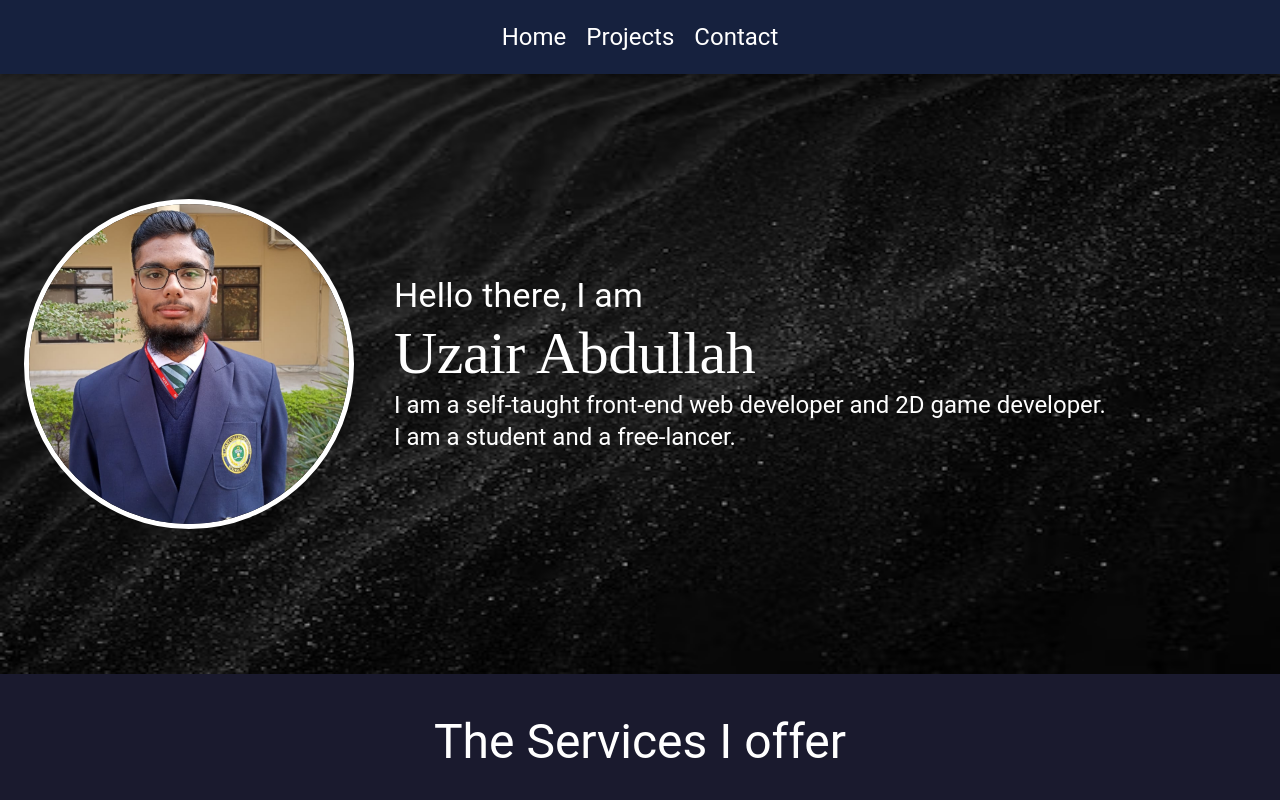
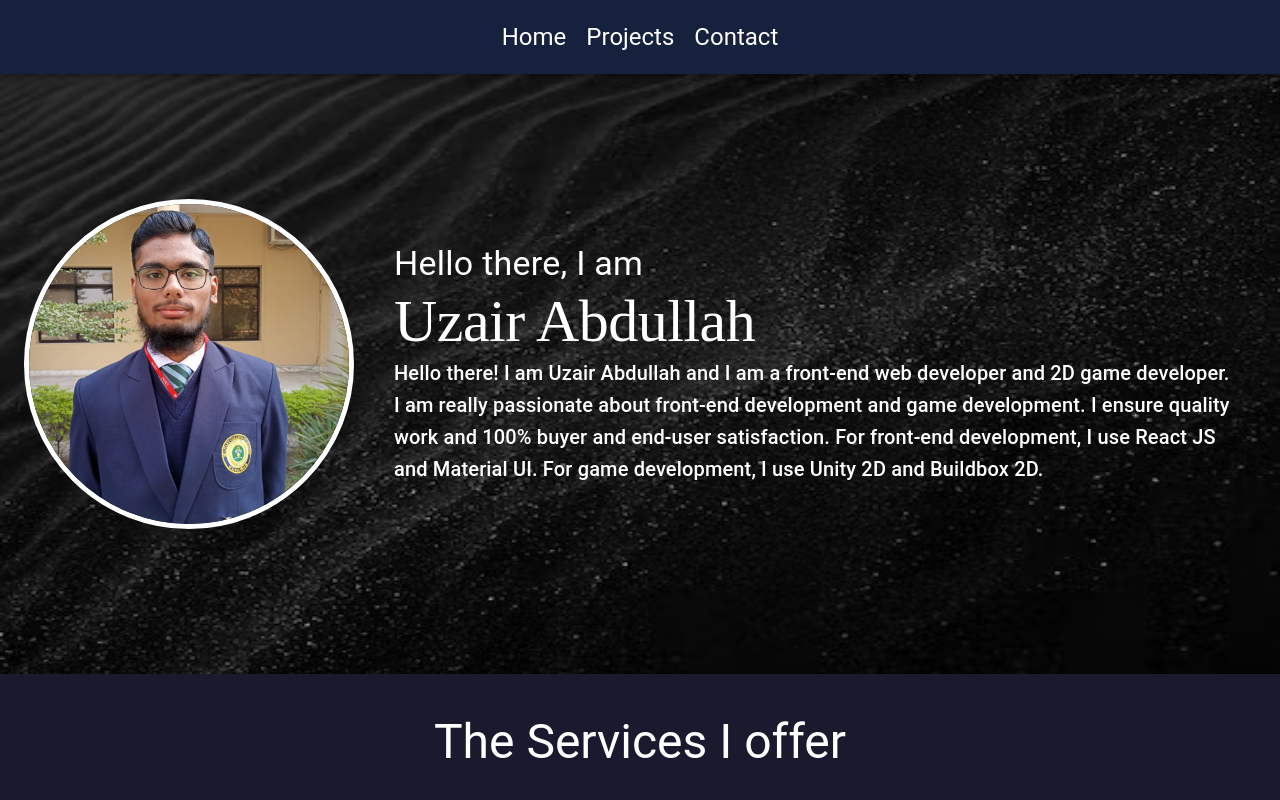
Before and after one commit to uzair11C/portfolio-dev, a React (Create React App) app: page / in a window 1280 px wide. Shown: the top 800 px of the page. Built offline with nearby package versions, Linux system fonts and the light colour scheme.

Commit message:
updated description

```diff
--- a/src/components/HomeBanner.js
+++ b/src/components/HomeBanner.js
@@ -63,11 +63,20 @@
 					</Typography>
 					<Typography
 						component="p"
-						variant="h5"
-						sx={{ textAlign: isMobile ? "center" : "none" }}
+						variant="h6"
+						sx={{
+							textAlign: isMobile ? "center" : "none",
+							pr: isMobile ? "none" : 3,
+						}}
 					>
-						I am a self-taught front-end web developer and 2D game developer.{" "}
-						<br />I am a student and a free-lancer.
+						{/* I am a self-taught front-end web developer and 2D game developer.{" "}
+						<br />I am a student and a free-lancer. */}
+						Hello there! I am Uzair Abdullah and I am a front-end web developer
+						and 2D game developer. I am really passionate about front-end
+						development and game development. I ensure quality work and 100%
+						buyer and end-user satisfaction. For front-end development, I use
+						React JS and Material UI. For game development, I use Unity 2D and
+						Buildbox 2D.
 					</Typography>
 				</Stack>
 			</Stack>
```
